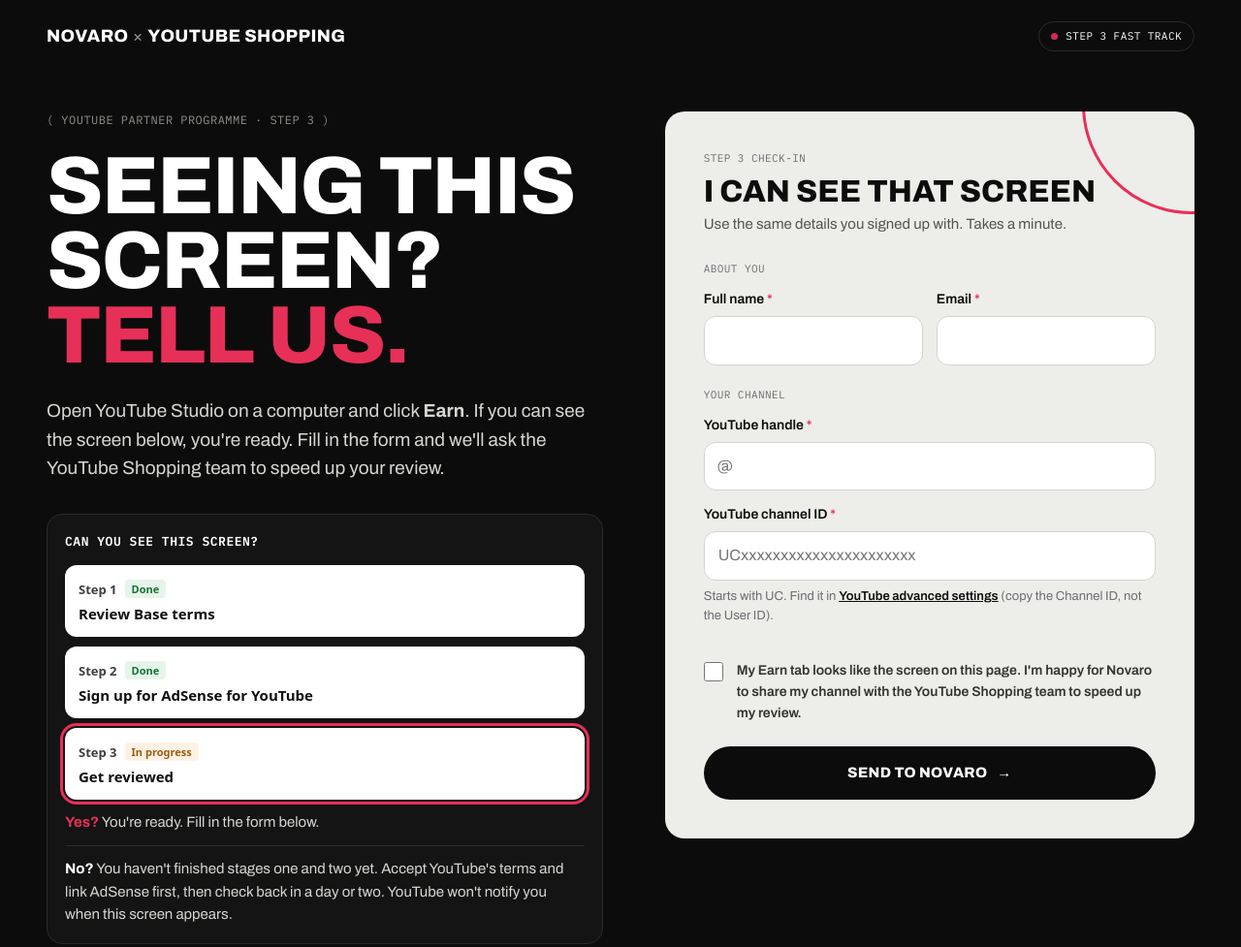
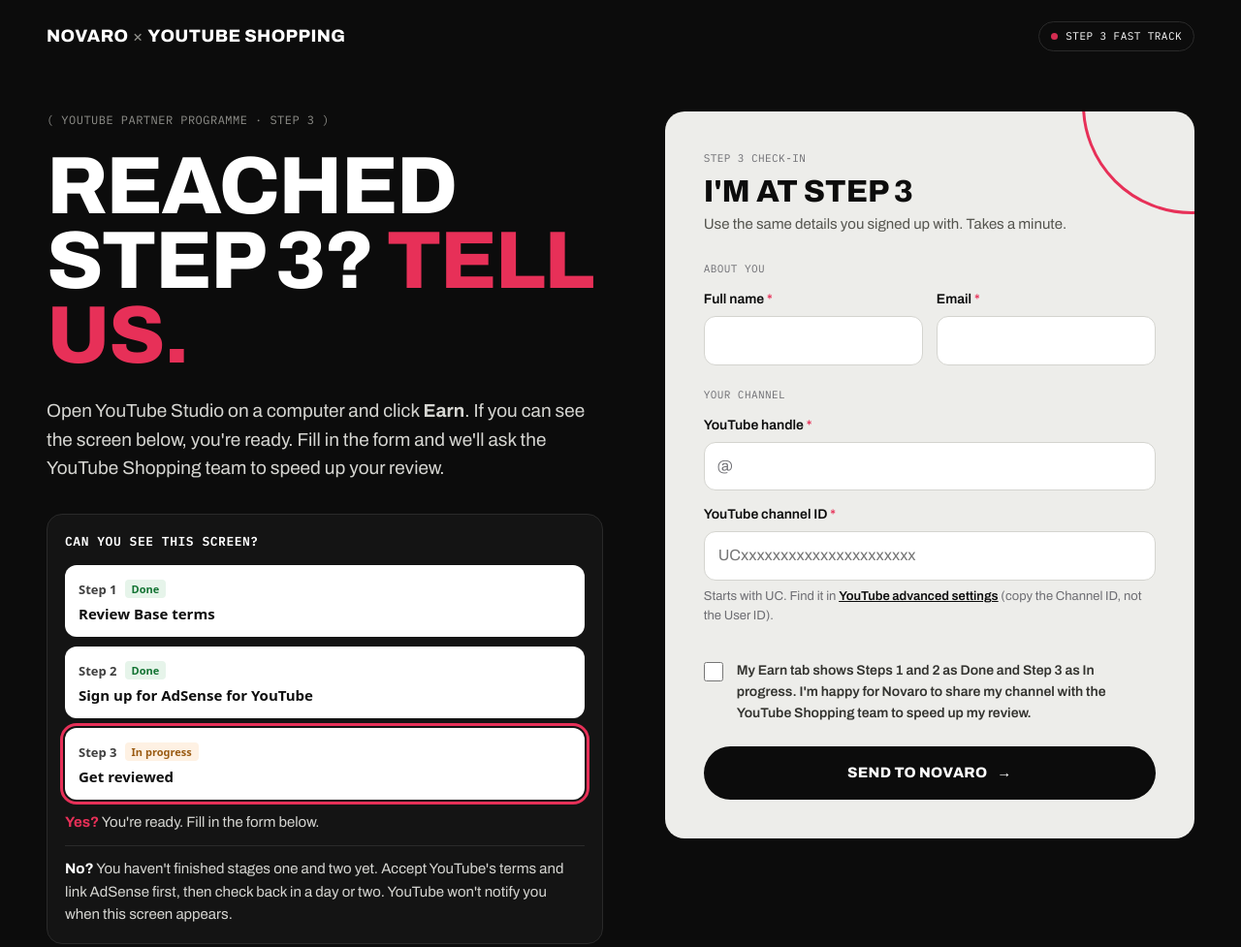
Before and after one commit to jrobertson-novaro/novaro-youtube-step3, a plain HTML site: page index.html in a window 1280 px wide. Shown: the top 977 px of the page at 97% size. Drawn offline with Linux system fonts and the light colour scheme.

Commit message:
Restore original title, form heading and button
Co-Authored-By: Claude Opus 5.5 <noreply@anthropic.com>

```diff
--- a/index.html
+++ b/index.html
@@ -199,7 +199,7 @@
 <main class="wrap">
   <section class="pitch">
     <div class="kicker mono">( YouTube Partner Programme · Step 3 )</div>
-    <h1>Seeing this screen? <em>Tell us.</em></h1>
+    <h1>Reached step 3? <em>Tell us.</em></h1>
     <p class="lede">Open YouTube Studio on a computer and click <b>Earn</b>. If you can see the screen below, you're ready. Fill in the form and we'll ask the YouTube Shopping team to speed up your review.</p>
 
     <div class="example">
@@ -213,7 +213,7 @@
       <p class="no"><b>No?</b> You haven't finished stages one and two yet. Accept YouTube's terms and link AdSense first, then check back in a day or two. YouTube won't notify you when this screen appears.</p>
     </div>
 
-    <a class="btn jump" href="#card">I can see this screen <span class="arrow">↓</span></a>
+    <a class="btn jump" href="#card">I'm at step 3 <span class="arrow">↓</span></a>
 
     <p class="fine">YouTube makes the final decision on every review and emails you the result. Once you're approved, we'll help you join the Shopping affiliate programme and start tagging.</p>
   </section>
@@ -221,7 +221,7 @@
   <section class="card" id="card" aria-live="polite">
     <form id="form" novalidate>
       <div class="card-label mono">Step 3 check-in</div>
-      <h2>I can see that screen</h2>
+      <h2>I'm at step 3</h2>
       <p class="sub">Use the same details you signed up with. Takes a minute.</p>
 
       <fieldset>
@@ -259,7 +259,7 @@
 
       <label class="consent" id="consentWrap">
         <input type="checkbox" id="consent" name="consent">
-        <span>My Earn tab looks like the screen on this page. I'm happy for Novaro to share my channel with the YouTube Shopping team to speed up my review.</span>
+        <span>My Earn tab shows Steps 1 and 2 as Done and Step 3 as In progress. I'm happy for Novaro to share my channel with the YouTube Shopping team to speed up my review.</span>
       </label>
 
       <button class="btn" type="submit" id="submit">Send to Novaro <span class="arrow">→</span></button>
```
